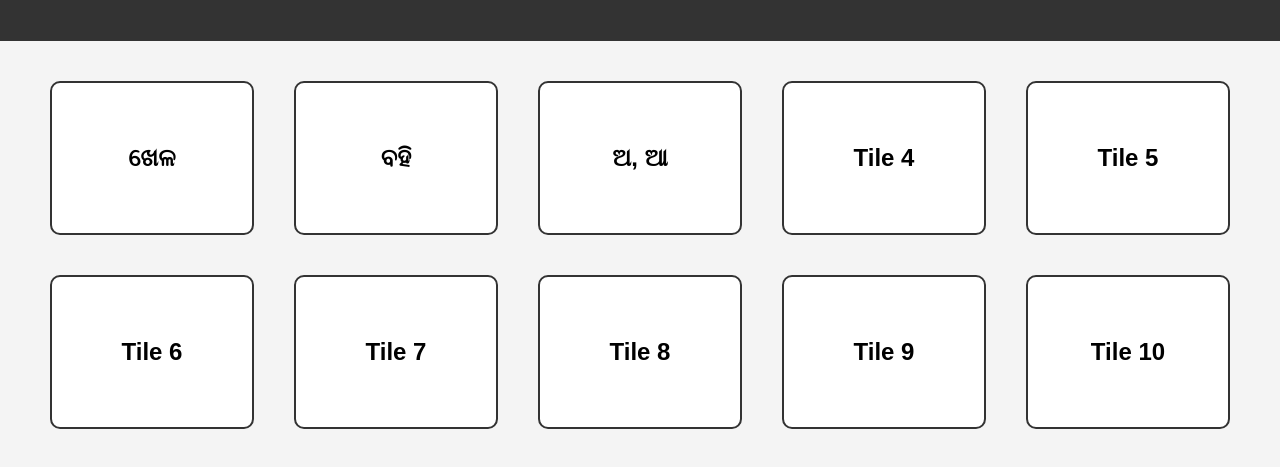
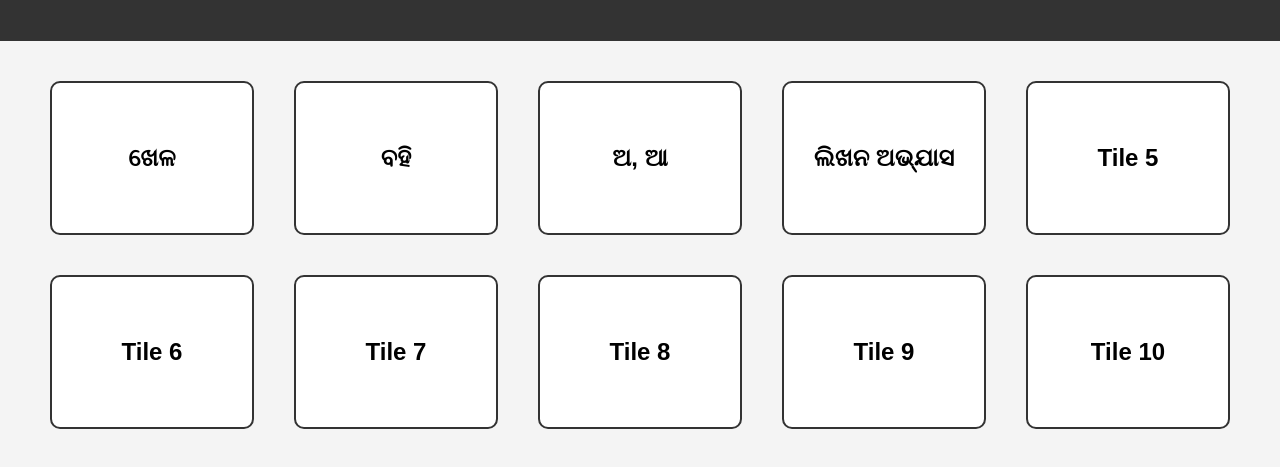
Before and after one commit to antuabinash/odiafln, a plain HTML site: page index.html in a window 1280 px wide. Shown: the part 79-546 px from the top of the page. Drawn offline with Linux system fonts and the light colour scheme.

Commit message:
Update index.html

```diff
--- a/index.html
+++ b/index.html
@@ -48,7 +48,7 @@
         <div class="tile" onclick="goToIndex(1)">ଖେଳ</div>
         <div class="tile" onclick="goToIndex(2)">ବହି</div>
         <div class="tile" onclick="goToIndex(3)">ଅ, ଆ</div>
-        <div class="tile" onclick="goToIndex(4)">Tile 4</div>
+        <div class="tile" onclick="goToIndex(4)">ଲିଖନ ଅଭ୍ଯାସ</div>
         <div class="tile" onclick="goToIndex(5)">Tile 5</div>
         <div class="tile" onclick="goToIndex(6)">Tile 6</div>
         <div class="tile" onclick="goToIndex(7)">Tile 7</div>
```
